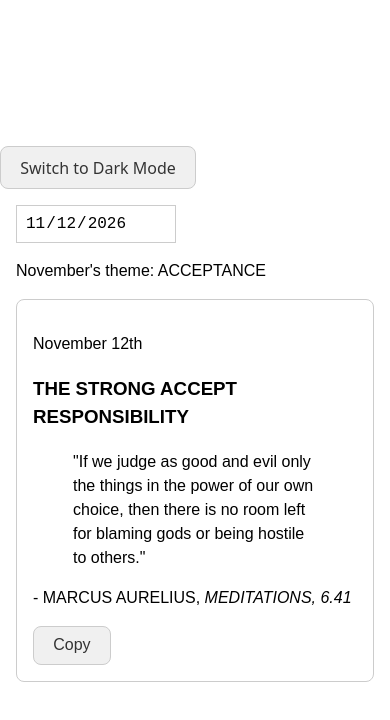
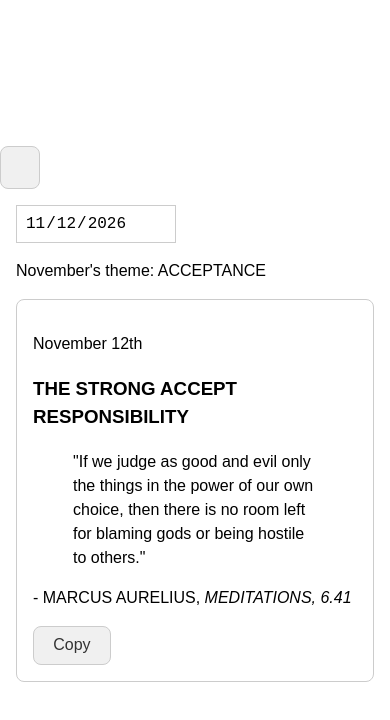
Before and after one commit to sintutu/daily-ponderance-web, a React (Vite) app in the folder src/web/: page / in a window 390 px wide. Shown: the top 720 px of the page. Built offline with nearby package versions, Linux system fonts and the light colour scheme.

Commit message:
Polish mobile header and theme toggle

```diff
--- a/src/web/src/App.tsx
+++ b/src/web/src/App.tsx
@@ -1,31 +1,45 @@
-import React, { useState, useEffect } from 'react';
+import React, { useEffect, useState } from 'react';
 import DailyReading from './pages/DailyReading';
 
+type Theme = 'light-mode' | 'dark-mode';
+
 const App: React.FC = () => {
-  const [theme, setTheme] = useState("light-mode");
+  const [theme, setTheme] = useState<Theme>('light-mode');
 
-  // Function to toggle the theme
-  const toggleTheme = () => {
-    const newTheme = theme === "light-mode" ? "dark-mode" : "light-mode";
-    setTheme(newTheme);
-    document.body.className = newTheme; // Update the body class globally
-  };
-
-  // Ensure theme is applied on initial render
   useEffect(() => {
     document.body.className = theme;
   }, [theme]);
+
+  const toggleTheme = () => {
+    setTheme((current) => current === 'light-mode' ? 'dark-mode' : 'light-mode');
+  };
+
+  const isDarkMode = theme === 'dark-mode';
+
   return (
-    <div>
-    {/* Add the toggle button */}
-    <header>
-      <button id="theme-toggle" onClick={toggleTheme}>
-        Switch to {theme === "light-mode" ? "Dark Mode" : "Light Mode"}
-      </button>
-    </header>
-    {/* Render your existing component */}
-    <DailyReading />
-  </div>
+    <main className="app-shell">
+      <header className="app-header">
+        <button
+          className="theme-toggle"
+          type="button"
+          onClick={toggleTheme}
+          aria-label={isDarkMode ? 'Switch to light mode' : 'Switch to dark mode'}
+          title={isDarkMode ? 'Switch to light mode' : 'Switch to dark mode'}
+        >
+          {isDarkMode ? (
+            <svg viewBox="0 0 24 24" aria-hidden="true">
+              <circle cx="12" cy="12" r="4" />
+              <path d="M12 2v2m0 16v2M4.93 4.93l1.42 1.42m11.3 11.3 1.42 1.42M2 12h2m16 0h2M4.93 19.07l1.42-1.42m11.3-11.3 1.42-1.42" />
+            </svg>
+          ) : (
+            <svg viewBox="0 0 24 24" aria-hidden="true">
+              <path d="M20.2 15.1A8.5 8.5 0 0 1 8.9 3.8 8.5 8.5 0 1 0 20.2 15.1Z" />
+            </svg>
+          )}
+        </button>
+      </header>
+      <DailyReading />
+    </main>
   );
 };
 
```
